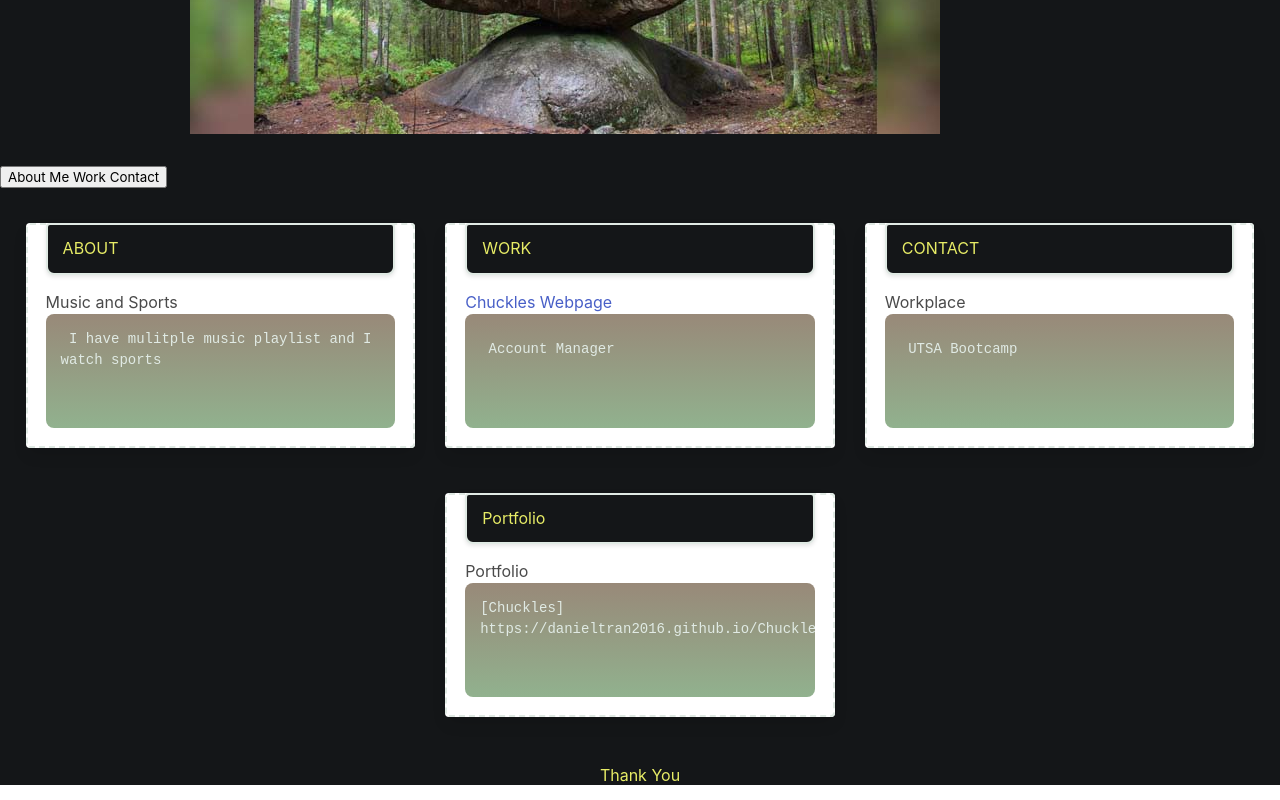
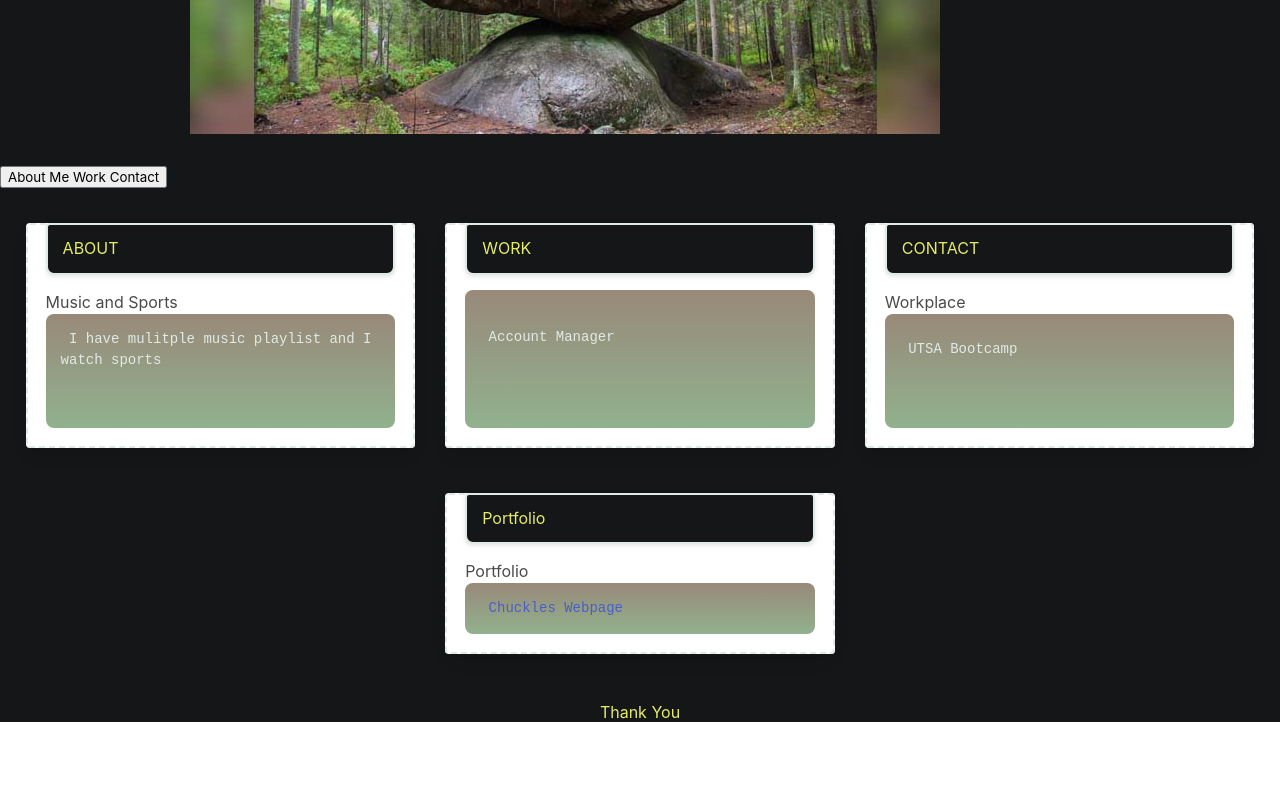
Before and after one commit to mvddy/about-me, a plain HTML site: page assets/index.html in a window 1280 px wide. Shown: the part 352-1152 px from the top of the page. After the commit the page ends 1089 px from the top, so only its background shows below. Drawn offline with nearby package versions, Linux system fonts and the light colour scheme.

Commit message:
html adj.

```diff
--- a/assets/index.html
+++ b/assets/index.html
@@ -35,10 +35,6 @@
                 <div class="card-column">
                     <figure class="card code-card">
                         <h2 class= "card-header">WORK</h2>
-                        <div class="card-body">
-                            <a href="https://danieltran2016.github.io/Chuckles/
-                            "> Chuckles Webpage </a>
-                        </div>
                         <pre class="code-block">
                             <type> Account Manager</p>
                         </pre>
@@ -62,7 +58,7 @@
                             <p> Portfolio</p>
                         </div>
                         <pre class="code-block">
-                            <type>[Chuckles] https://danieltran2016.github.io/Chuckles/</p>
+                            <a href="https://danieltran2016.github.io/Chuckles/"> Chuckles Webpage </a>
                         </pre>
                     </figure>
                 </div>
```
